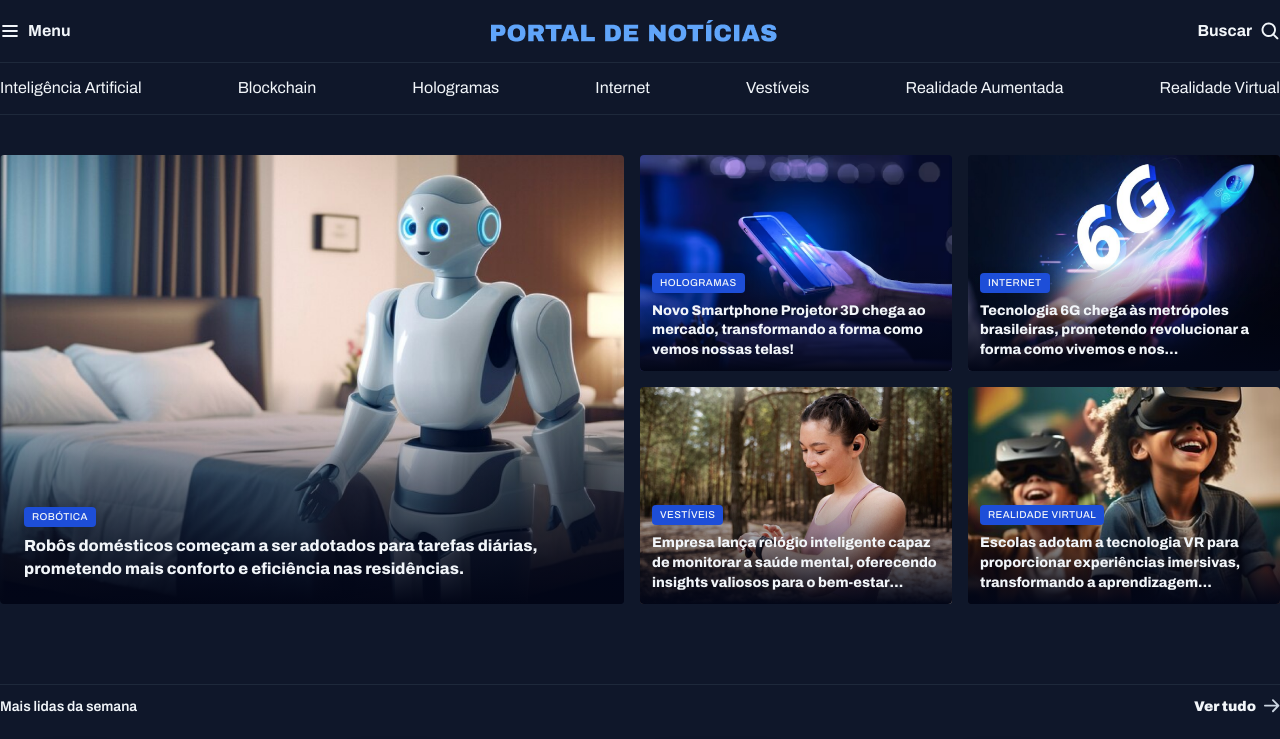
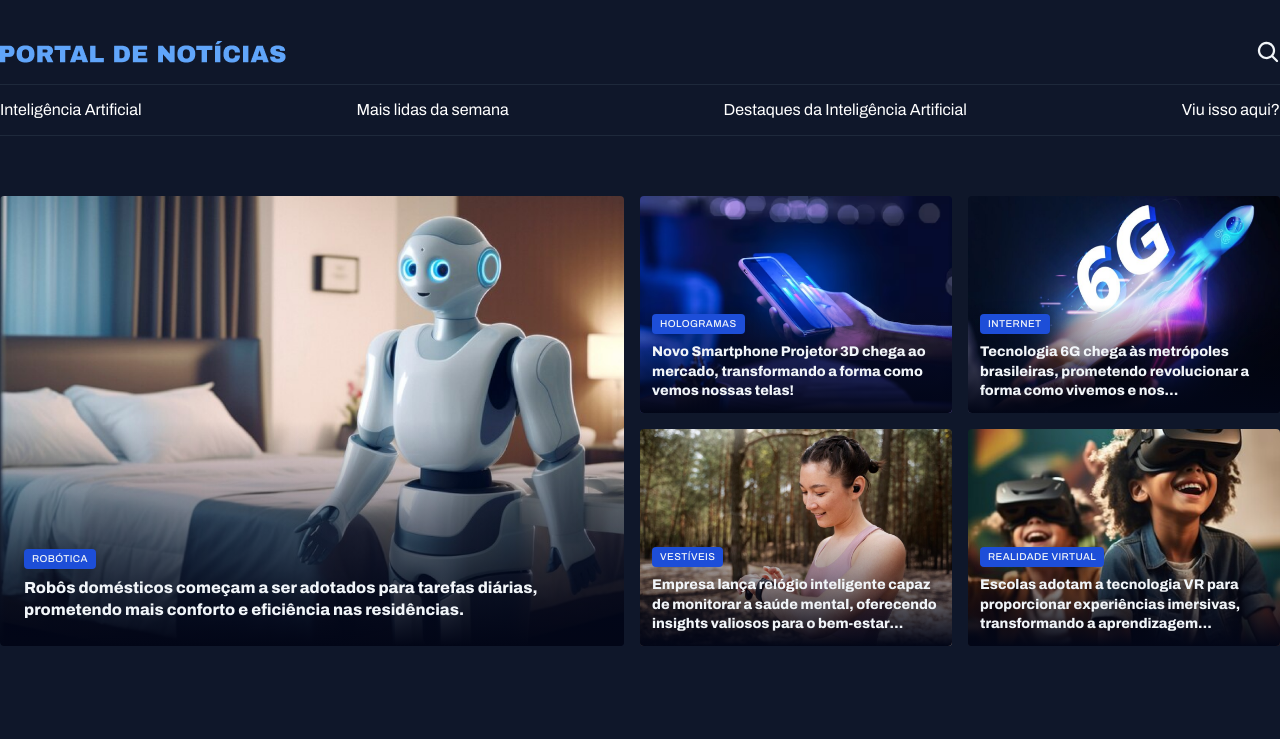
Before and after one commit to Flavianna-Saldanha/portal-noticias, a Next.js app: page / in a window 1280 px wide. Shown: the top 739 px of the page. Built offline with nearby package versions, Linux system fonts and the light colour scheme.

Commit message:
adicionando funcionalidade do `menu`

```diff
--- a/app/globals.css
+++ b/app/globals.css
@@ -28,6 +28,10 @@ body {
   font: var(--text);
   color: var(--text-color-primary);
   background-color: var(--bg-color);
+}
+
+header {
+  margin-block: 20px;
 }
 
 a {
--- a/app/page.tsx
+++ b/app/page.tsx
@@ -1,37 +1,10 @@
 import { Main } from "@/src/components/main/Main";
+import { Menu } from "@/src/components/menu/Menu";
 
 const Page = () => {
   return (
     <div className="flex flex-col justify-center items-center">
-      <header className="container mx-auto">
-        <nav id="primary" className="grid grid-flow-col">
-          <div className="">
-            <img src="../assets/icons/List.svg" alt="ícone de menu" />
-            <strong>Menu</strong>
-          </div>
-
-          <div>
-            <img src="../assets/Logo.png" alt="Portal de Notícias logo" />
-          </div>
-
-          <div className="">
-            <strong>Buscar</strong>
-            <img
-              src="../assets/icons/MagnifyingGlass.svg"
-              alt="ícone de busca"
-            />
-          </div>
-        </nav>
-        <nav id="secondary" className="grid grid-flow-col">
-          <a href="#">Inteligência Artificial</a>
-          <a href="#">Blockchain</a>
-          <a href="#">Hologramas</a>
-          <a href="#">Internet</a>
-          <a href="#">Vestíveis</a>
-          <a href="#">Realidade Aumentada</a>
-          <a href="#">Realidade Virtual</a>
-        </nav>
-      </header>
+      <Menu />
       <Main />
     </div>
   );
--- /dev/null
+++ b/src/components/menu/Menu.tsx
@@ -0,0 +1,66 @@
+"use client";
+
+import { useState } from "react";
+
+export const Menu = () => {
+  const [openMenu, setOpenMenu] = useState(false);
+
+  const toggleMenu = () => setOpenMenu(!openMenu);
+  const closeMenu = () => setOpenMenu(false);
+
+  return (
+    <header className="container mx-auto">
+      <nav
+        id="primary"
+        className="flex items-center justify-between xl:grid xl:grid-flow-col"
+      >
+        <button
+          onClick={toggleMenu}
+          aria-label={openMenu ? "Fechar menu" : "Abrir menu"}
+          className="xl:hidden"
+        >
+          <img
+            src="../assets/icons/List.svg"
+            alt="ícone de menu"
+            className="w-6 h-6"
+          />
+        </button>
+
+        <div>
+          <img src="../assets/Logo.png" alt="Portal de Notícias logo" />
+        </div>
+
+        <div>
+          <img
+            src="../assets/icons/MagnifyingGlass.svg"
+            alt="ícone de busca"
+            className="w-6 h-6"
+          />
+        </div>
+      </nav>
+
+      <nav
+        id="secondary"
+        className={`
+          ${openMenu ? "flex" : "hidden"}
+          absolute w-full h-full bg-white opacity-90 text-black
+          flex-col items-center justify-center gap-8
+          xl:static xl:flex xl:flex-row xl:bg-transparent xl:opacity-100 xl:h-auto xl:justify-center xl:text-white
+        `}
+      >
+        <a href="#featured" onClick={closeMenu}>
+          Inteligência Artificial
+        </a>
+        <a href="#weekly" onClick={closeMenu}>
+          Mais lidas da semana
+        </a>
+        <a href="#ai" onClick={closeMenu}>
+          Destaques da Inteligência Artificial
+        </a>
+        <a href="#more" onClick={closeMenu}>
+          Viu isso aqui?
+        </a>
+      </nav>
+    </header>
+  );
+};
```
